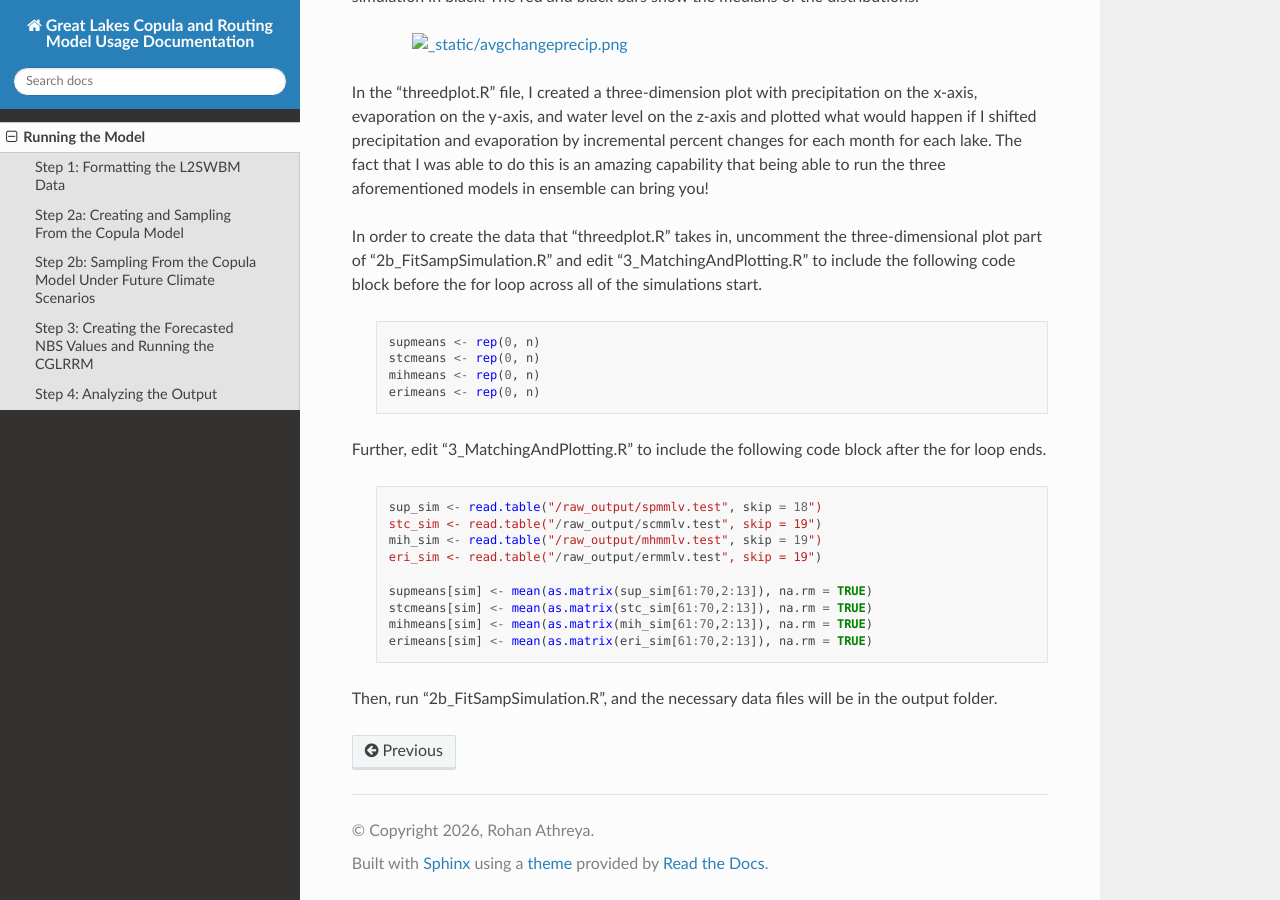
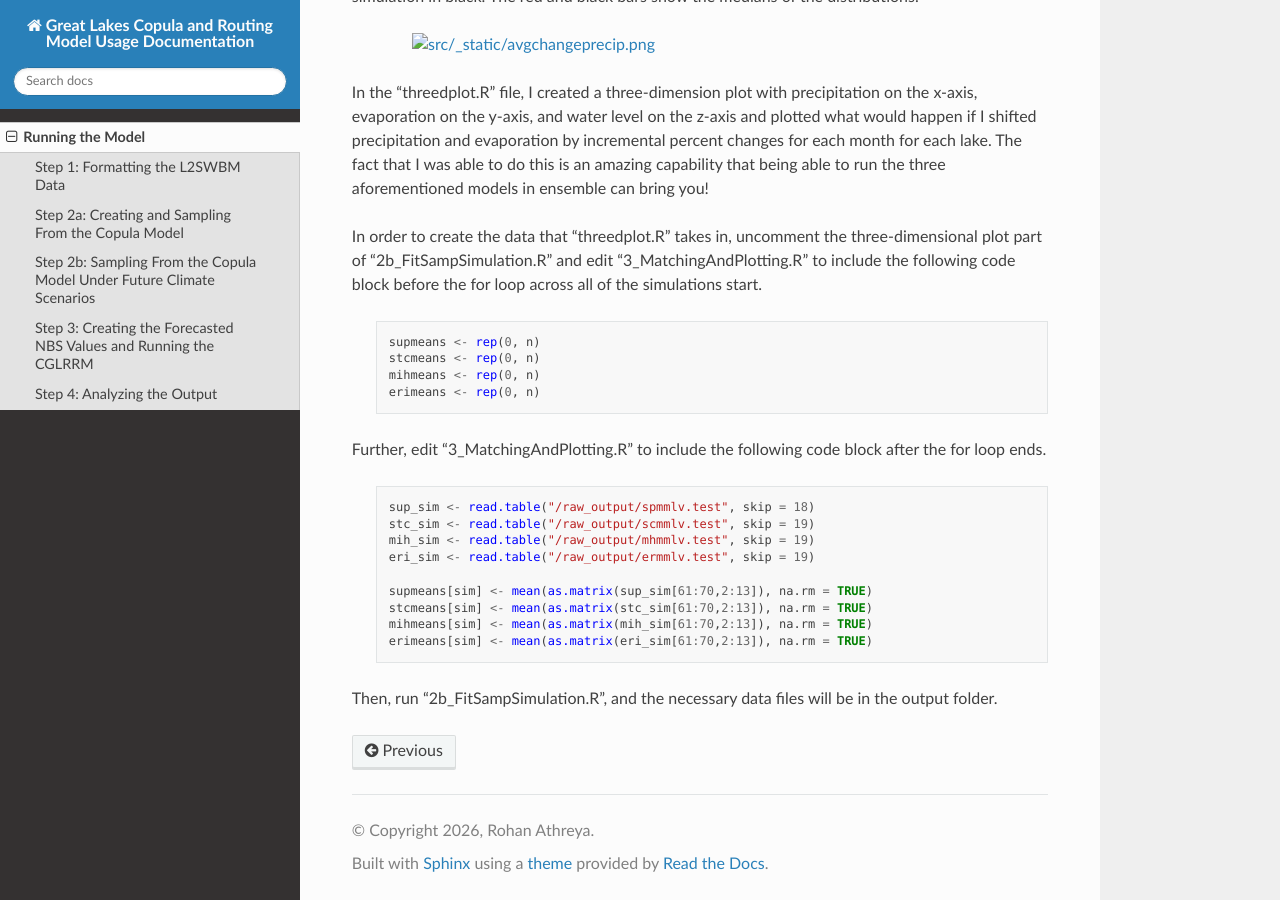
Before and after one commit to rohanma28/cglrrm_documentation, a Sphinx documentation site: the page built from doc/running_model.rst, in a window 1280 px wide and 900 px high, scrolled down 3878 px. Built offline with Sphinx 7.4.7 and the Read the Docs theme 3.1.0, drawn with Linux system fonts in a browser that asks for light colours.

Commit message:
Fixed image links

```diff
--- a/doc/running_model.rst
+++ b/doc/running_model.rst
@@ -145,7 +145,7 @@
 simulations (forecasted simulations under no climate alterations) in red, and the distribution of average water levels under the altered evaporation simulation in black.
 The red and black bars show the medians of the distributions.
 
-    .. image:: _static/avgchangeprecip.png
+    .. image:: /src/_static/avgchangeprecip.png
      :width: 600px
      :align: center
 
@@ -167,10 +167,10 @@
 
    .. code-block:: R
 
-        sup_sim <- read.table("/raw_output/spmmlv.test", skip = 18")
-        stc_sim <- read.table("/raw_output/scmmlv.test", skip = 19")
-        mih_sim <- read.table("/raw_output/mhmmlv.test", skip = 19")
-        eri_sim <- read.table("/raw_output/ermmlv.test", skip = 19")
+        sup_sim <- read.table("/raw_output/spmmlv.test", skip = 18)
+        stc_sim <- read.table("/raw_output/scmmlv.test", skip = 19)
+        mih_sim <- read.table("/raw_output/mhmmlv.test", skip = 19)
+        eri_sim <- read.table("/raw_output/ermmlv.test", skip = 19)
 
         supmeans[sim] <- mean(as.matrix(sup_sim[61:70,2:13]), na.rm = TRUE)
         stcmeans[sim] <- mean(as.matrix(stc_sim[61:70,2:13]), na.rm = TRUE)
```
Also changed, not shown: other parts of doc/running_model.rst (+1 -1 lines).
